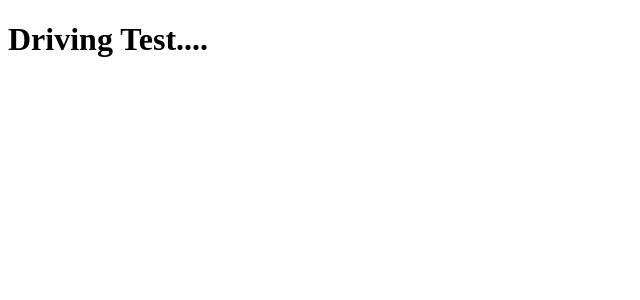
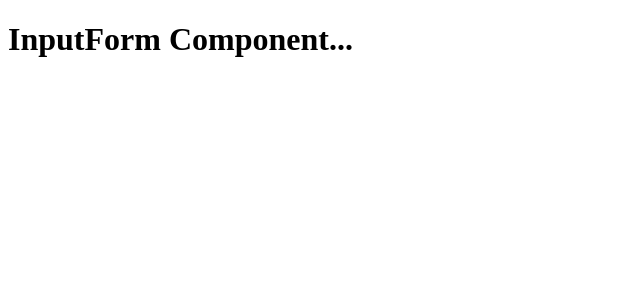
Before and after one commit to sudhansom/driving-test, an Angular app: page / in a window 1280 px wide. Shown: the top 300 px of the page, without its empty margins (0-640 px from the left). Built offline with nearby package versions, Linux system fonts and the light colour scheme.

Commit message:
create input-form component

```diff
--- a/src/app/app-routing.module.ts
+++ b/src/app/app-routing.module.ts
@@ -1,7 +1,10 @@
 import { NgModule } from '@angular/core';
 import { RouterModule, Routes } from '@angular/router';
 
-const routes: Routes = [];
+const routes: Routes = [
+  { path: 'a', loadChildren: () => import('../views/root/root.module').then((mod)=>mod.RootModule)},
+  { path: '', loadChildren: () => import('../views/input-form/input-form.module').then((mod)=>mod.InputFormModule)},
+];
 
 @NgModule({
   imports: [RouterModule.forRoot(routes)],
--- a/src/app/app.component.html
+++ b/src/app/app.component.html
@@ -1 +1 @@
-<h1>Driving Test....</h1>
+<router-outlet></router-outlet>
--- /dev/null
+++ b/src/views/input-form/input-form.component.html
@@ -0,0 +1,2 @@
+
+<h1>InputForm Component...</h1>
--- /dev/null
+++ b/src/views/input-form/input-form.component.ts
@@ -0,0 +1,13 @@
+import { ChangeDetectionStrategy, Component } from '@angular/core';
+
+
+
+@Component({
+  selector: 'app-input-form',
+  templateUrl: './input-form.component.html',
+  styleUrls: ['./input-form.component.scss'],
+  changeDetection: ChangeDetectionStrategy.OnPush,
+})
+export class InputFormComponent {
+
+}
--- /dev/null
+++ b/src/views/input-form/input-form.module.ts
@@ -0,0 +1,28 @@
+import { CommonModule } from "@angular/common";
+import { NgModule } from "@angular/core";
+import { RouterModule, Routes } from "@angular/router";
+
+import { InputFormComponent } from "./input-form.component";
+
+
+const appRoutes: Routes = [
+  {
+    path: '',
+    component: InputFormComponent
+  }
+]
+
+@NgModule({
+  declarations: [
+    InputFormComponent,
+
+  ],
+  imports: [
+    CommonModule,
+    RouterModule.forChild(appRoutes),
+  ],
+  exports:[],
+  providers: [],
+  bootstrap: [],
+})
+export class InputFormModule {}
--- /dev/null
+++ b/src/views/test-page/test-page.component.html
@@ -0,0 +1,2 @@
+
+<h1>Root Component...</h1>
```
Also changed, not shown: src/views/test-page/test-page.component.ts (added, +13 -0 lines), src/views/test-page/test-page.module.ts (added, +28 -0 lines), src/views/input-form/input-form.component.scss (added), src/views/test-page/test-page.component.scss (added).
